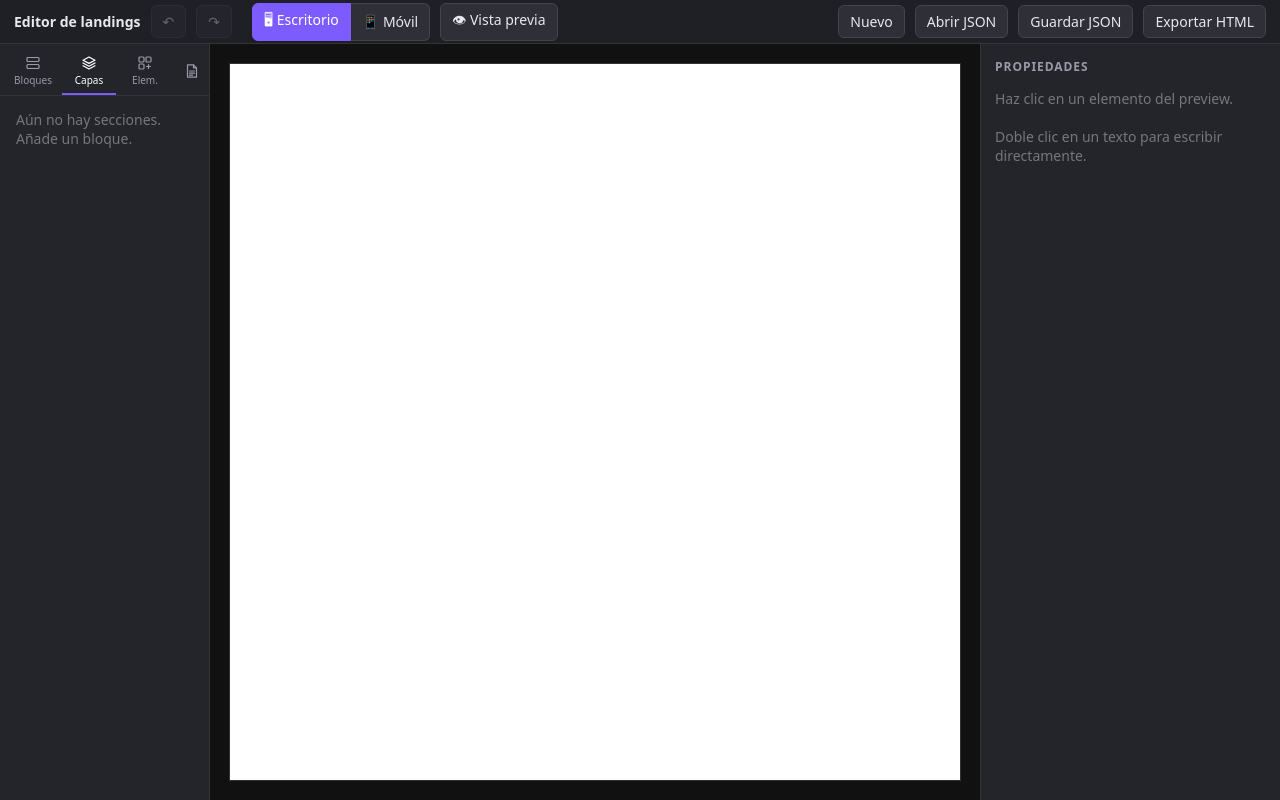
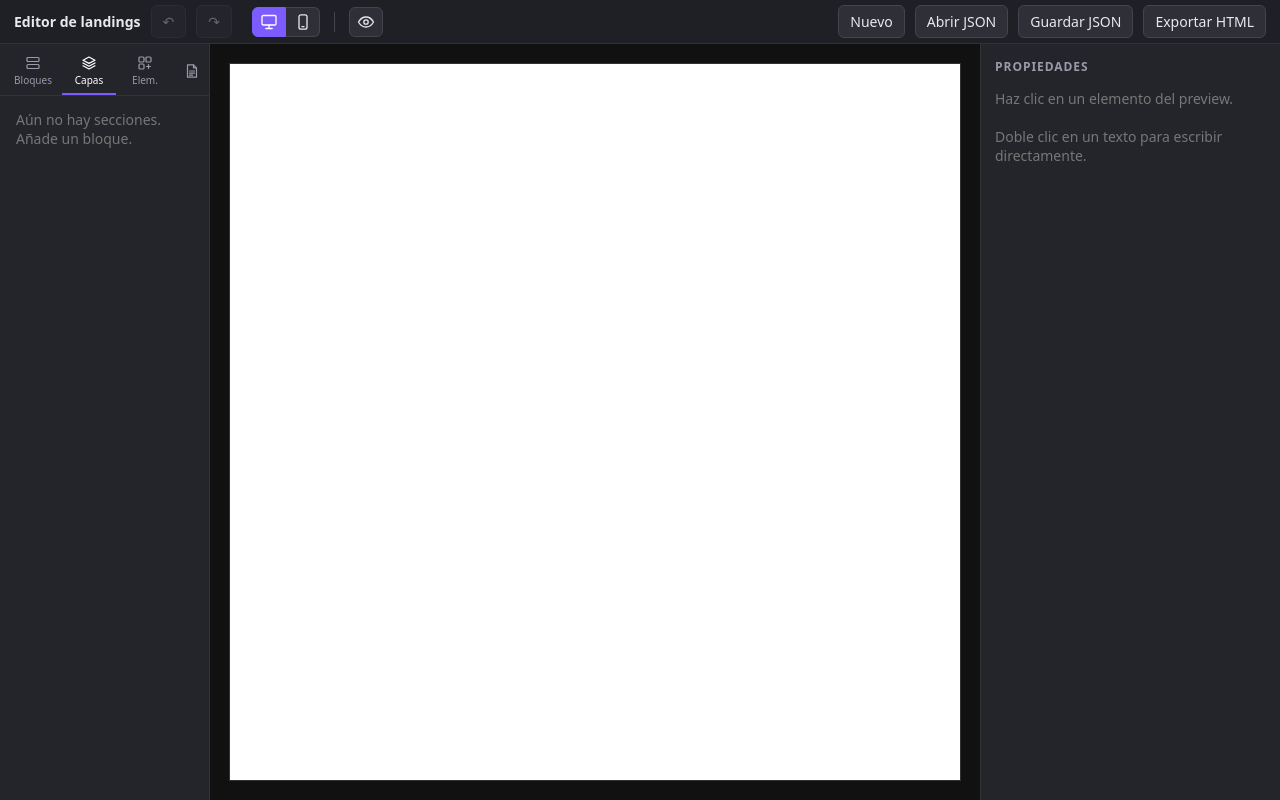
Before and after one commit to m3nt41/webedithor, a website built with Vite: page index.html in a window 1280 px wide. Built offline with nearby package versions, Linux system fonts and the light colour scheme.

Commit message:
Barra superior: Escritorio, Movil y Vista previa solo con icono (aria-label, aria-pressed, divisor)
Co-Authored-By: Claude Sonnet 5.5 <noreply@anthropic.com>

```diff
--- a/src/styles/app.css
+++ b/src/styles/app.css
@@ -28,6 +28,11 @@ body { font: 14px system-ui, sans-serif; background: #1a1a1f; color: #e8e8ee; }
 #toolbar .grupo { display: flex; margin-left: 10px; }
 #toolbar .grupo button:first-child { border-radius: 6px 0 0 6px; }
 #toolbar .grupo button:last-child { border-radius: 0 6px 6px 0; border-left: 0; }
+#toolbar .ico-btn { width: 34px; height: 30px; padding: 0; display: inline-flex; align-items: center; justify-content: center; border-radius: 6px; }
+#toolbar .grupo .ico-btn:first-child { border-radius: 6px 0 0 6px; }
+#toolbar .grupo .ico-btn:last-child { border-radius: 0 6px 6px 0; }
+#toolbar .divisor { width: 1px; height: 20px; background: #44444f; margin: 0 4px; }
+#toolbar .ico-btn:focus-visible { outline: 2px solid #a794ff; outline-offset: 2px; }
 #toolbar button.activo { background: #7c5cff; border-color: #7c5cff; color: #fff; }
 button.primario { background: #7c5cff; color: #fff; border: 0; border-radius: 6px; padding: 7px 14px; cursor: pointer; font-weight: 600; }
 button.primario:hover { background: #6a4aee; }
--- a/src/ui/toolbar.js
+++ b/src/ui/toolbar.js
@@ -5,16 +5,23 @@ import { getState, subscribe, undo, redo, puedeDeshacer, puedeRehacer, setViewMo
 import { exportHTML, descargar } from '../export/exporter.js';
 import { abrirVistaPrevia } from './vistaprevia.js';
 
+// Iconos de línea fina (mismo estilo que las pestañas del panel izquierdo), 18px.
+const ico = (d) => `<svg viewBox="0 0 18 18" width="18" height="18" fill="none" stroke="currentColor" stroke-width="1.3" stroke-linecap="round" stroke-linejoin="round" aria-hidden="true">${d}</svg>`;
+const SVG_ESCRITORIO = ico('<rect x="2" y="2.5" width="14" height="9.5" rx="1.2"/><path d="M9 12v3M5.8 15.5h6.4"/>');
+const SVG_MOVIL = ico('<rect x="5" y="1.8" width="8" height="14.4" rx="2"/><path d="M8 13.7h2"/>');
+const SVG_OJO = ico('<path d="M1.5 9S4.3 4 9 4s7.5 5 7.5 5-2.8 5-7.5 5S1.5 9 1.5 9Z"/><circle cx="9" cy="9" r="2.2"/>');
+
 export function initToolbar(host) {
   host.innerHTML = `
     <strong class="marca">Editor de landings</strong>
     <button id="btn-undo" title="Deshacer (Ctrl+Z)">↶</button>
     <button id="btn-redo" title="Rehacer (Ctrl+Y)">↷</button>
-    <span class="grupo">
-      <button id="vista-desktop" title="Vista escritorio">🖥 Escritorio</button>
-      <button id="vista-mobile" title="Vista móvil (los cambios se guardan solo para móvil)">📱 Móvil</button>
+    <span class="grupo" role="group" aria-label="Modo de edición">
+      <button id="vista-desktop" class="ico-btn" title="Escritorio" aria-label="Escritorio" aria-pressed="true">${SVG_ESCRITORIO}</button>
+      <button id="vista-mobile" class="ico-btn" title="Móvil" aria-label="Móvil" aria-pressed="false">${SVG_MOVIL}</button>
     </span>
-    <button id="btn-vista-previa" title="Ver la página real (el HTML exportado) a pantalla completa, con todas las animaciones">👁 Vista previa</button>
+    <span class="divisor" aria-hidden="true"></span>
+    <button id="btn-vista-previa" class="ico-btn" title="Vista previa (Esc para cerrar)" aria-label="Vista previa">${SVG_OJO}</button>
     <span class="espacio"></span>
     <button id="btn-nuevo">Nuevo</button>
     <button id="btn-abrir">Abrir JSON</button>
@@ -75,6 +82,8 @@ export function initToolbar(host) {
     const movil = getState().viewMode === 'mobile';
     $('#vista-desktop').classList.toggle('activo', !movil);
     $('#vista-mobile').classList.toggle('activo', movil);
+    $('#vista-desktop').setAttribute('aria-pressed', String(!movil));
+    $('#vista-mobile').setAttribute('aria-pressed', String(movil));
   }
   subscribe(actualizar);
   actualizar();
```
Also changed, not shown: PROGRESS.md (+1 -0 lines).
